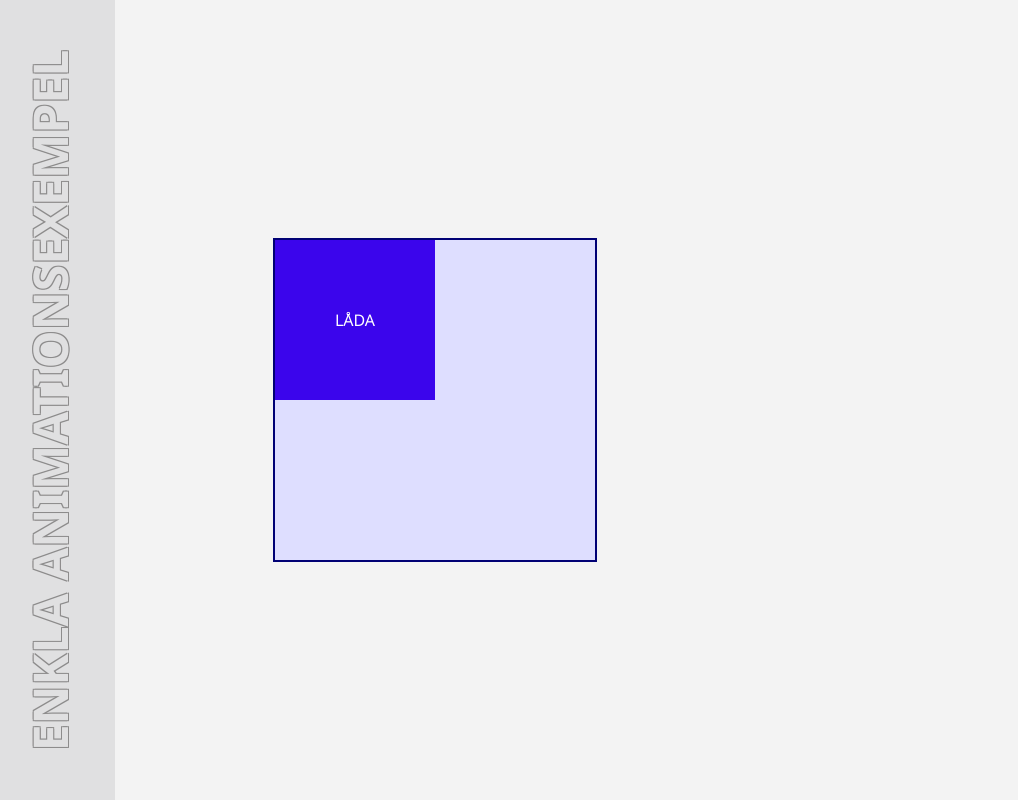
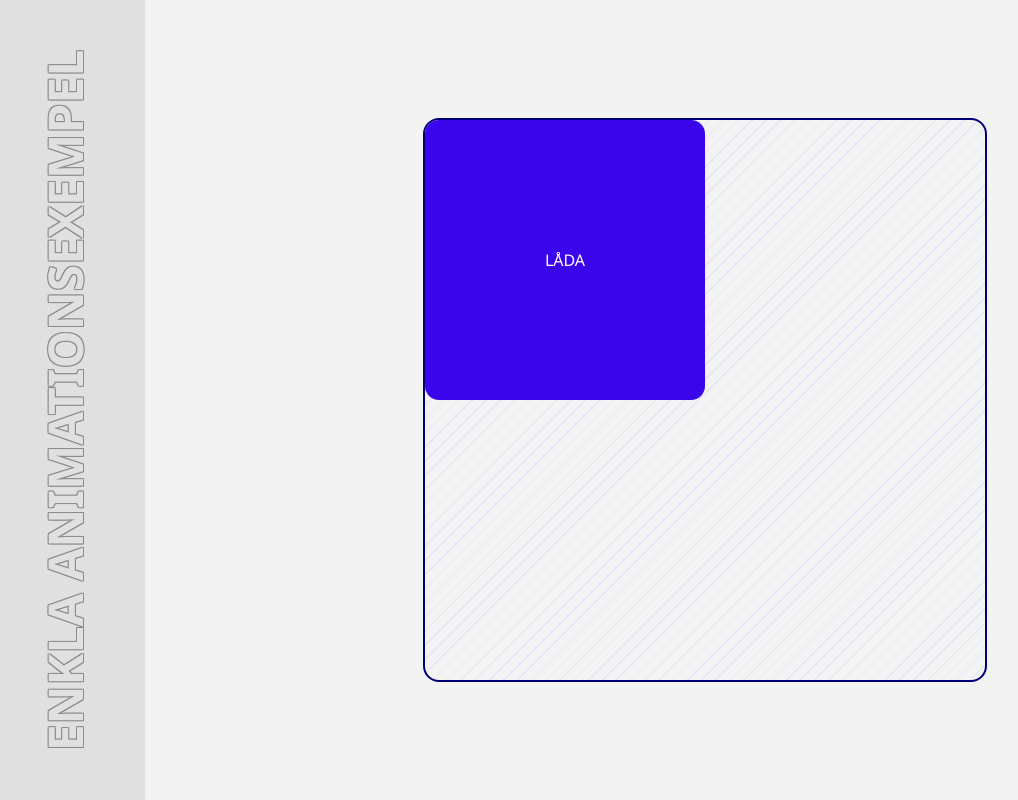
Before and after one commit to Cyber-Erkan/Uppgift8-animation, a plain HTML site: page index.html in a window 1280 px wide. Shown: the whole page, without its empty margins (15-1033 px from the left). Drawn offline with Linux system fonts and the light colour scheme.

Commit message:
color and crosshatch

```diff
--- a/anim.css
+++ b/anim.css
@@ -3,8 +3,9 @@
 
 .parent {
 
+
+
 }
-
 
 .child {
 
--- a/index.html
+++ b/index.html
@@ -23,34 +23,44 @@
             background: #f3f3f3;
         }
 
-        .left-col {
+        .left-column {
             display: flex;
             flex-direction: column;
             justify-content: center;
             align-items: center;
 
             white-space: nowrap;
+            padding-inline: 1rem;
 
-            max-width: 130px;
+            width: 10%;
 
-            background: rgb(224, 224, 225);
+            background: #e0e0e1;
         }
 
         .content {
             display: grid;
             place-items: center;
-            width: 50%;
+            width: 90%;
             height: 100%;
         }
 
         .parent {
             border: 2px solid rgb(0, 0, 116);
-            background: rgb(222, 222, 255);
+            border-radius: 16px;
+            background: #dedeff;
 
             width: 50%;
             aspect-ratio: 1;
 
-            margin: 2rem;
+            margin-inline: 1rem;
+
+            background: repeating-linear-gradient(
+              -45deg,
+              rgba(197, 188, 255, 0.3),
+              rgba(197, 188, 255, 0.3) 1px,
+             transparent 1px,
+             transparent 10px
+            );
         }
 
         .child {
@@ -59,6 +69,7 @@
 
             color: white;
             background: rgb(59, 5, 236);
+            border-radius: 14px;
 
             width: 50%;
 
@@ -83,7 +94,7 @@
     <title>Enkla animationsexempel</title>
 </head>
 <body>
-    <div class="left-col">
+    <div class="left-column">
         <h1 class="title">Enkla animationsexempel</h1>
     </div>
     <div class="content">
```
